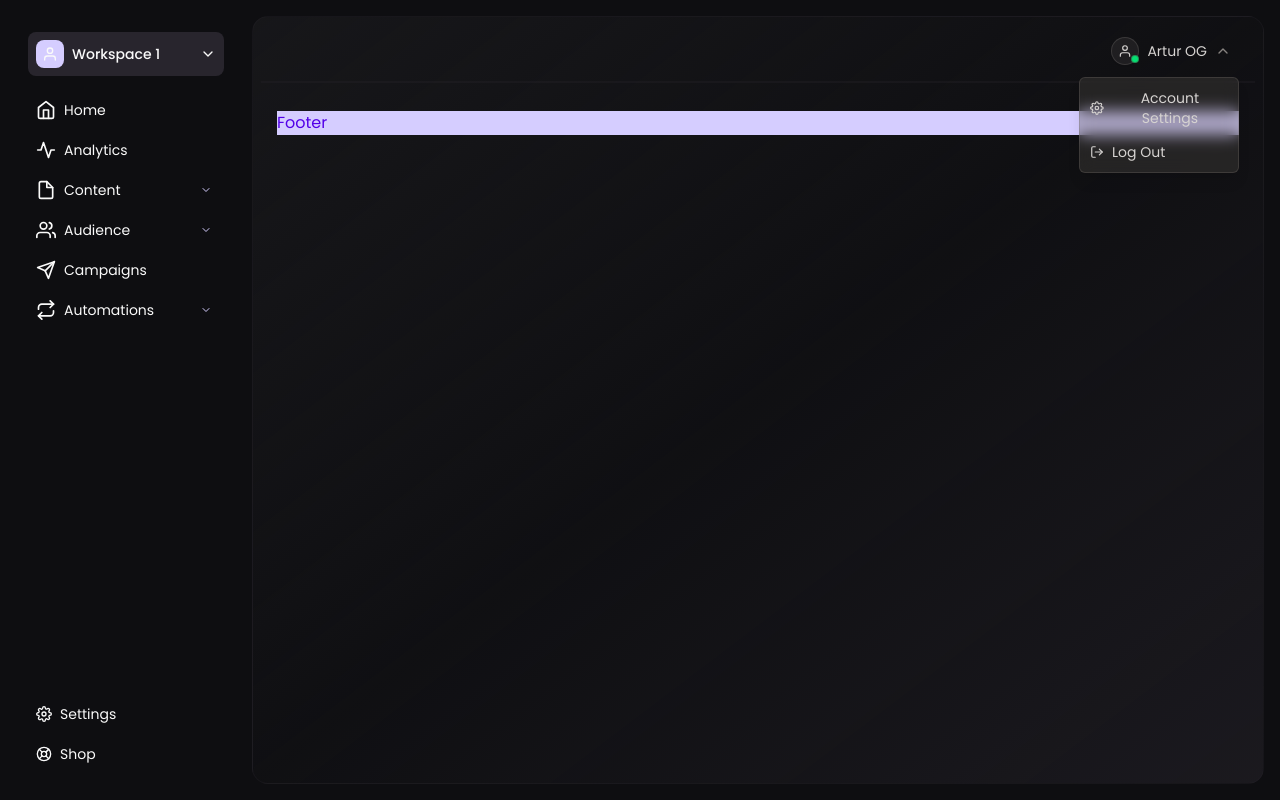
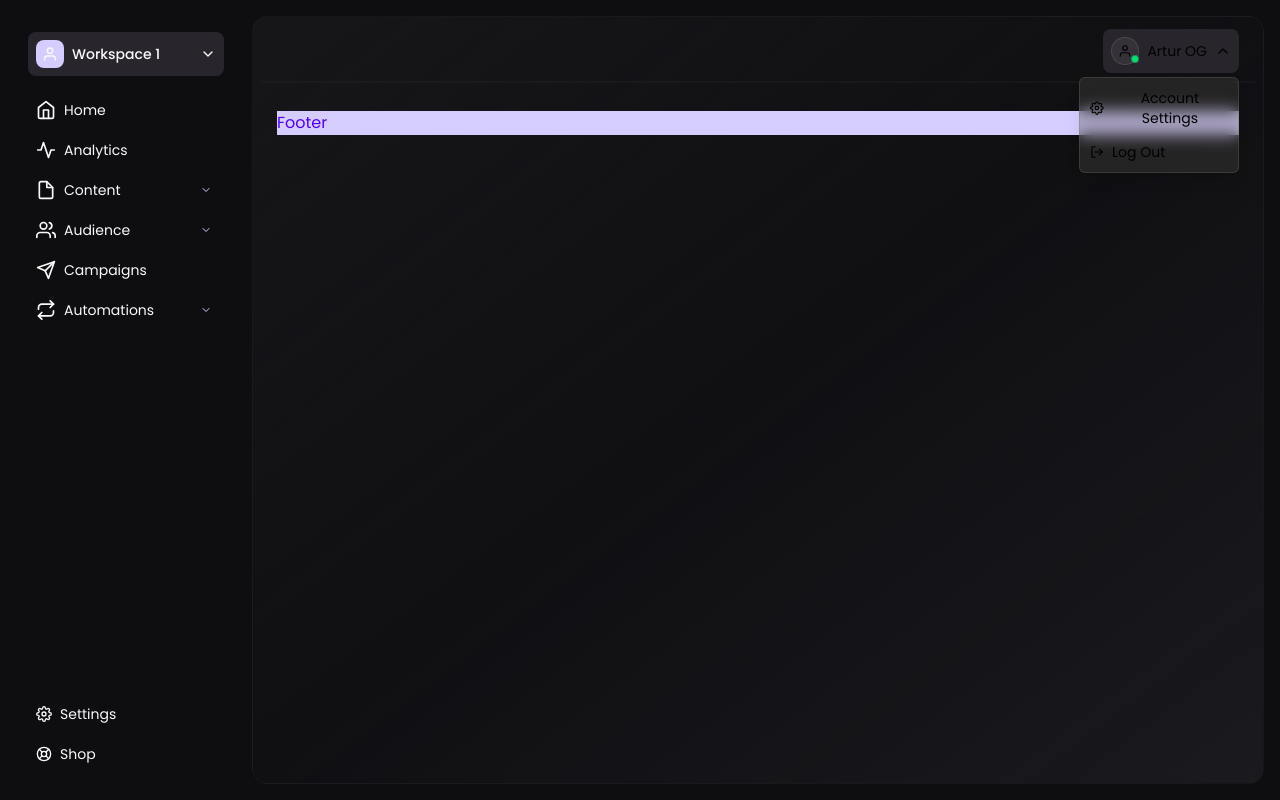
Before and after one commit to Targelyst/Notification-Platform, a React (Vite) app in the folder NotificationPlatform.Web/: page / in a window 1280 px wide. Both pictures are taken after a click on the button "Artur OG". Built offline with nearby package versions, Linux system fonts and the light colour scheme; the HTML template or start-up script is replaced by a standard one.

Commit message:
packages, userwidget adjustments

```diff
--- a/NotificationPlatform.Web/package.json
+++ b/NotificationPlatform.Web/package.json
@@ -23,6 +23,7 @@
 		"@editorjs/underline": "^1.2.1",
 		"@tailwindcss/vite": "^4.0.0",
 		"editorjs-html": "^4.0.5",
+		"editorjs-inline-font-size-tool": "^1.0.1",
 		"i18next": "^24.2.2",
 		"juice": "^11.0.0",
 		"react": "^18.3.1",
@@ -38,6 +39,8 @@
 		"@types/react": "^18.3.18",
 		"@types/react-dom": "^18.3.5",
 		"@vitejs/plugin-react-swc": "^3.5.0",
+		"editorjs-inline-font-family-tool": "^1.0.4",
+		"editorjs-text-color-plugin": "^2.0.4",
 		"lefthook": "^1.10.10",
 		"typescript": "~5.6.2",
 		"vite": "^6.0.5"
--- a/NotificationPlatform.Web/src/components/UserWidget.tsx
+++ b/NotificationPlatform.Web/src/components/UserWidget.tsx
@@ -67,15 +67,15 @@ export const UserWidget = ({
 			<button
 				type="button"
 				onClick={handleToggle}
-				className="flex items-center space-x-2 group w-full p-2 rounded-lg
-          transition-colors text-stone-300 hover:bg-stone-600/20 hover:text-stone-100"
+				className="flex items-center space-x-2 bg-impolar-bg-highlight group w-full p-2 rounded-lg
+          transition-colors  hover:bg-stone-600/20 hover:text-stone-100 "
 			>
 				<div className="relative">
 					<div
 						className="w-7 h-7 rounded-full bg-stone-400/10 border border-stone-400/20
             flex items-center justify-center shadow-xs"
 					>
-						<FiUser className="w-3.5 h-3.5 text-stone-300" />
+						<FiUser className="w-3.5 h-3.5 " />
 					</div>
 					<div
 						className="absolute bottom-0.5 right-0 w-2 h-2 rounded-full bg-green-400
@@ -86,7 +86,7 @@ export const UserWidget = ({
 					<>
 						<span className="text-sm ">Artur OG</span>
 						<FiChevronDown
-							className={`text-stone-400/80 transition-transform ${isMenuOpen ? "rotate-180" : ""}`}
+							className={`transition-transform ${isMenuOpen ? "rotate-180" : ""}`}
 						/>
 					</>
 				)}
@@ -97,17 +97,17 @@ export const UserWidget = ({
 					<button
 						type="button"
 						className="w-full flex items-center p-1.5 rounded-md transition-colors
-            text-sm text-stone-300 hover:bg-stone-500/20 hover:text-stone-100 space-x-2"
+            text-sm  hover:bg-stone-500/20 hover:text-stone-100 space-x-2"
 					>
-						<FiSettings className="w-3.5 h-3.5 text-stone-300" />
+						<FiSettings className="w-3.5 h-3.5 " />
 						<span>Account Settings</span>
 					</button>
 					<button
 						type="button"
 						className="w-full flex items-center p-1.5 rounded-md transition-colors
-            text-sm text-stone-300 hover:bg-stone-500/20 hover:text-stone-100 space-x-2"
+            text-sm  hover:bg-stone-500/20 hover:text-stone-100 space-x-2"
 					>
-						<FiLogOut className="w-3.5 h-3.5 text-stone-300" />
+						<FiLogOut className="w-3.5 h-3.5 " />
 						<span>Log Out</span>
 					</button>
 				</div>
```
Also changed, not shown: 1 other file (tests, documents, lock files or other folders).
